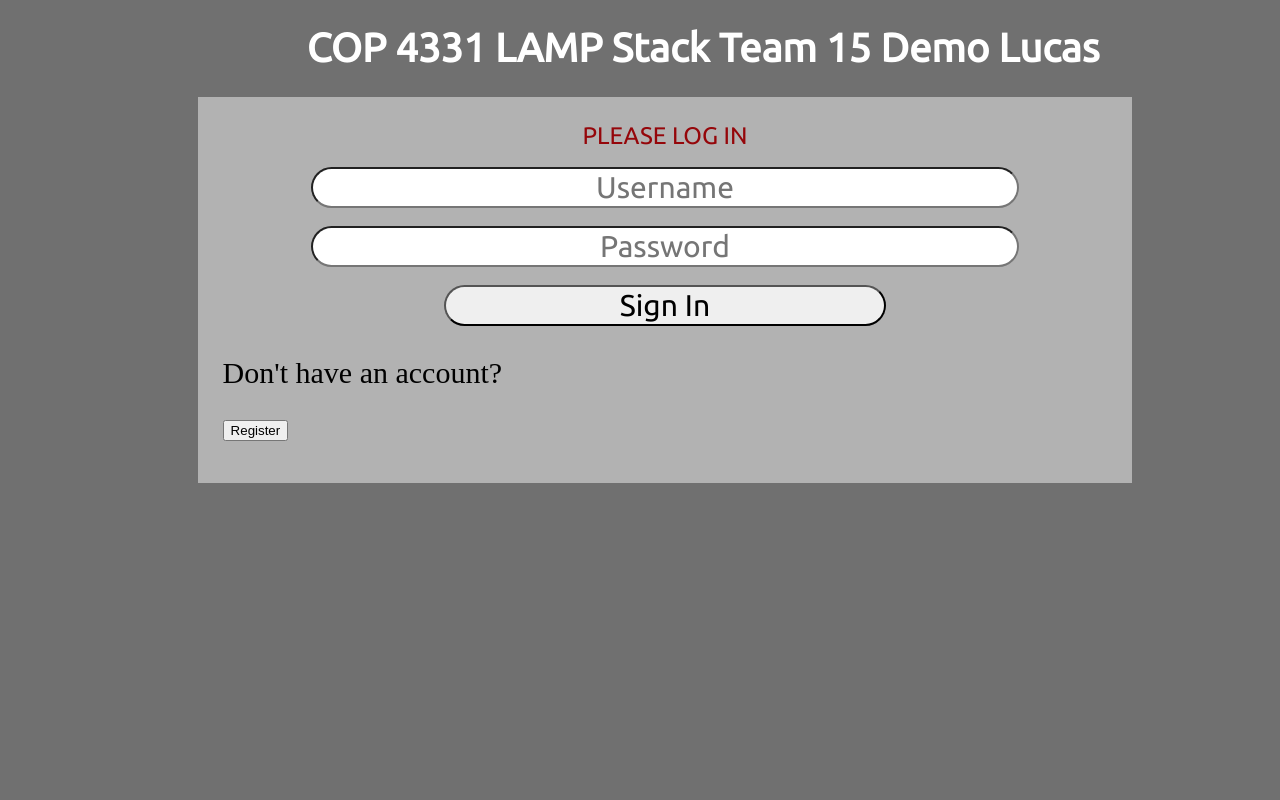
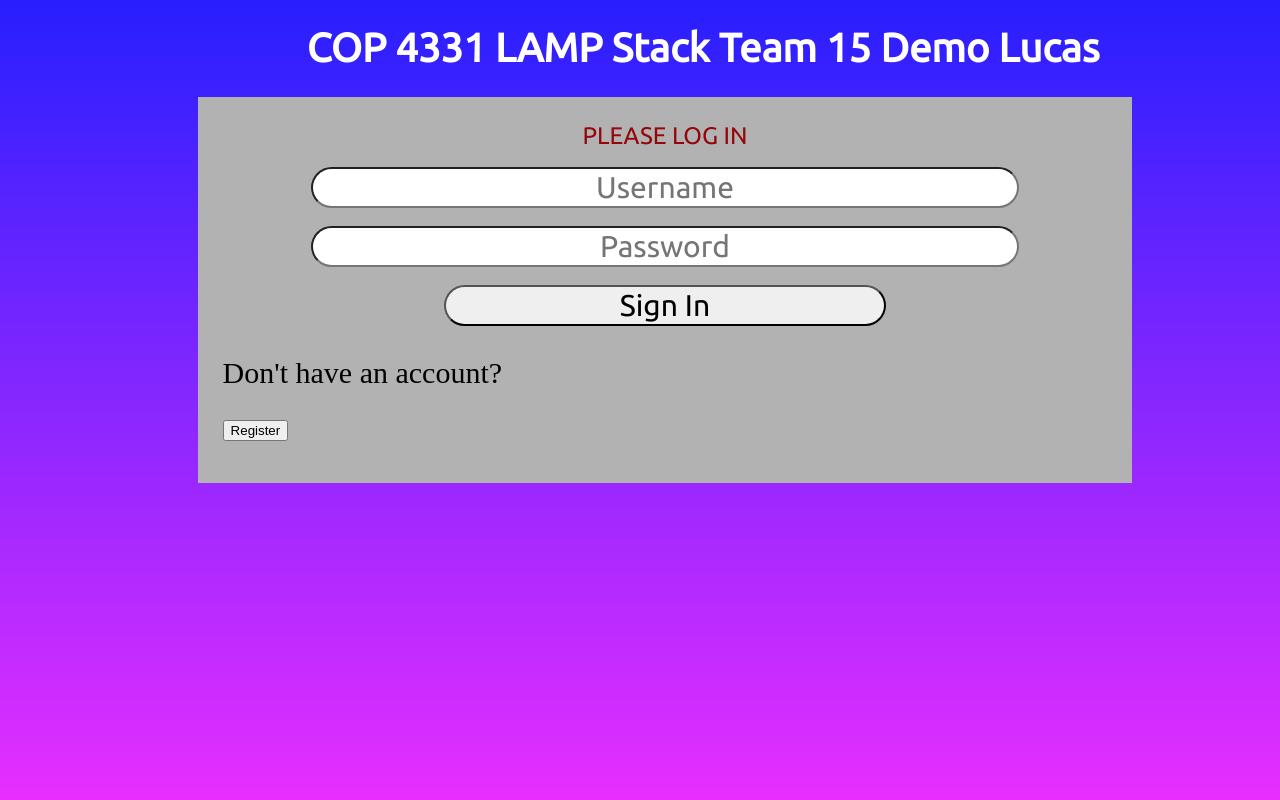
Before and after one commit to rggleal/ContactManager-POOSD, a PHP site: page / in a window 1280 px wide; the page is wider, and only the part inside the window is pictured. Run offline with PHP 8.4, Linux system fonts and the light colour scheme.

Commit message:
Changes to background

```diff
--- a/css/styles.css
+++ b/css/styles.css
@@ -1,6 +1,6 @@
 body
 {
-    background-color: #707070;
+    background-image: linear-gradient(rgb(39, 31, 255), rgb(231, 46, 255));
 }
 
 #title
```
